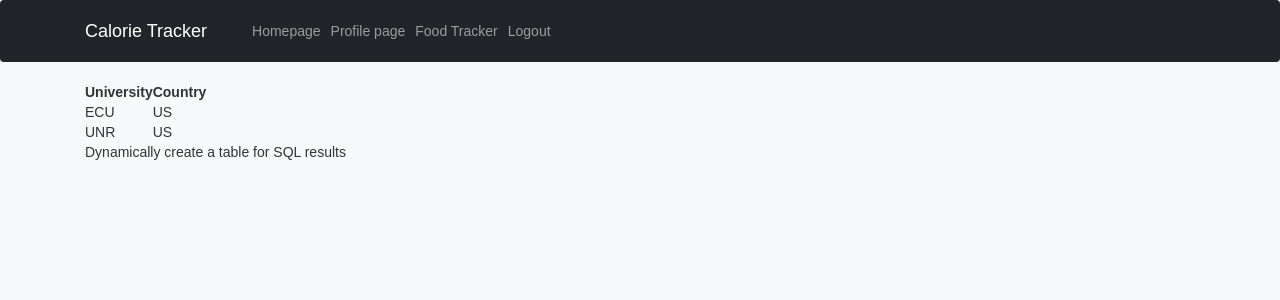
After one commit to jmd5493/calorie-tracker, a Flask app: page /getSampleData in a window 1280 px wide. The commit adds this page. Shown: the top 300 px of the page. Run offline with Flask 2, Linux system fonts and the light colour scheme; data that the repository does not hold is empty; some libraries are stand-ins or nearby versions.

Commit message:
DB samle cide pushed which is working successfully.

```diff
--- a/main.py
+++ b/main.py
@@ -3,12 +3,23 @@ from flask_sqlalchemy import SQLAlchemy
 from datetime import date
 import os
 import sqlite3
+import util
 
 app = Flask(__name__, static_folder='static')
 
 config_path = os.path.join(os.path.dirname(__file__), "config.py")
 app.config.from_pyfile(config_path)
 db = SQLAlchemy(app)
+
+# Postgres/Sql database details.
+# evil global variables
+# can be placed in a config file
+# here is a possible tutorial how you can do this
+username='postgres'
+password='admin'
+host='127.0.0.1'
+port='5432'
+database='calorie_tracker'
 
 # ---------- MODELS ----------
 class Goal(db.Model):
@@ -53,6 +64,22 @@ def profile():
 def edit_goal():
     return render_template('AddEditGoal.html')
 
+@app.route('/save_goal', methods=['POST'])
+def save_goal():
+    conn = sqlite3.connect('calorie_tracker.db')
+    cursor = conn.cursor()
+
+    # Create the data in goal table if not exist
+    cursor.execute("Insert into goal (user_id, target_calories, target_date, goal_type) values (1, 2000, '6/30/25', 'Bulk up')")
+    conn.commit()
+
+    # Retrieve data from database to display in profile page.
+    cursor.execute("Select * FROM goal")
+    data = cursor.fetchall()
+
+    conn.close()
+    return render_template("profile.html",data=data)
+
 @app.route("/tracker", methods=['GET'])
 def tracker():
     conn = sqlite3.connect('calorie_tracker.db')
@@ -70,13 +97,34 @@ def test_db():
         output += f"<p>{e.food_name} - {e.calories} cal</p>"
     return output
 
-# @app.route("/reset-db")
-# def reset_db():
-#     # Delete everything from both tables
-#     FoodEntry.query.delete()
-#     Goal.query.delete()
-#     db.session.commit()
-#     return "<h3>✅ All data wiped from FoodEntry and Goal tables.</h3>"
+# route is used to map a URL with a Python function
+# complete address: ip:port/
+# 127.0.0.1:5000/
+@app.route('/getSampleData', methods=['GET'])
+# this is how you define a function in Python
+def getSampleData():
+    # this is your index page
+    # connect to DB
+    cursor, connection = util.connect_to_db(username,password,host,port,database)
+    # execute SQL commands
+    record = util.run_and_fetch_sql(cursor, "SELECT * from sample;")
+    if record == -1:
+        # you can replace this part with a 404 page
+        print('Something is wrong with the SQL command')
+    else:
+        # this will return all column names of the select result table
+        # ['customer_id','store_id','first_name','last_name','email','address_id','activebool','create_date','last_update','active']
+        col_names = [desc[0] for desc in cursor.description]
+        # only use the first five rows
+        log = record[:5]
+        # log=[[1,2],[3,4]]
+    # disconnect from database
+    util.disconnect_from_db(connection,cursor)
+    # using render_template function, Flask will search
+    # the file named index.html under templates folder
+    return render_template('getSampleData.html', sql_table = log, table_title=col_names)
+
+
 # default page for 404 error
 @app.errorhandler(404)
 def page_not_found(e):
@@ -88,6 +136,8 @@ def server_error(e):
 	print(e)
 	return render_template('500_error.html'), 500
 
+
+
 # ---------- ENTRY POINT ----------
 if __name__ == '__main__':
     app.run(debug=True)
--- /dev/null
+++ b/templates/getSampleData.html
@@ -0,0 +1,45 @@
+{% extends "base.html" %} {% block title %}Page Title Here{% endblock %} {%
+block content %}
+<!-- content goes here -->
+    <body>
+     <!-- a normal HTML table -->
+     <table>
+      <!-- tr represents a row -->
+      <tr>
+        <!-- th is the col for header row -->
+        <th>University</th>
+        <th>Country</th>
+      </tr>
+      <tr>
+        <!-- td is the column for a normal row -->
+        <td>ECU</td>
+        <td>US</td>
+      </tr>
+      <tr>
+        <td>UNR</td>
+        <td>US</td>
+      </tr>
+    </table>
+
+    <p>Dynamically create a table for SQL results</p>
+
+    <table>
+      <!-- tr represents a row -->
+      <tr>
+        {% for col_name in table_title %}
+            <th>{{col_name}}</th>
+        {% endfor %}
+      </tr>
+      {% for row in sql_table %}
+      <tr>
+        {% for col in row %}
+        <td>{{col}}</td>
+        {% endfor %}
+      </tr>
+      {% endfor %}
+
+    </table>
+
+
+</body>
+{% endblock %}
--- a/util.py
+++ b/util.py
@@ -3,7 +3,7 @@ from psycopg2 import Error
 
 
 # this function is based on the tutorial at: https://pynative.com/python-postgresql-tutorial/
-def connect_to_db(username='raywu1990', password='test', host='127.0.0.1', port='5432', database='dvdrental'):
+def connect_to_db(username='postgres', password='admin', host='127.0.0.1', port='5432', database='calorie_tracker'):
     try:
         # Connect to an existing database
         connection = psycopg2.connect(user=username,
```
Also changed, not shown: templates/profile.html (+9 -0 lines).
